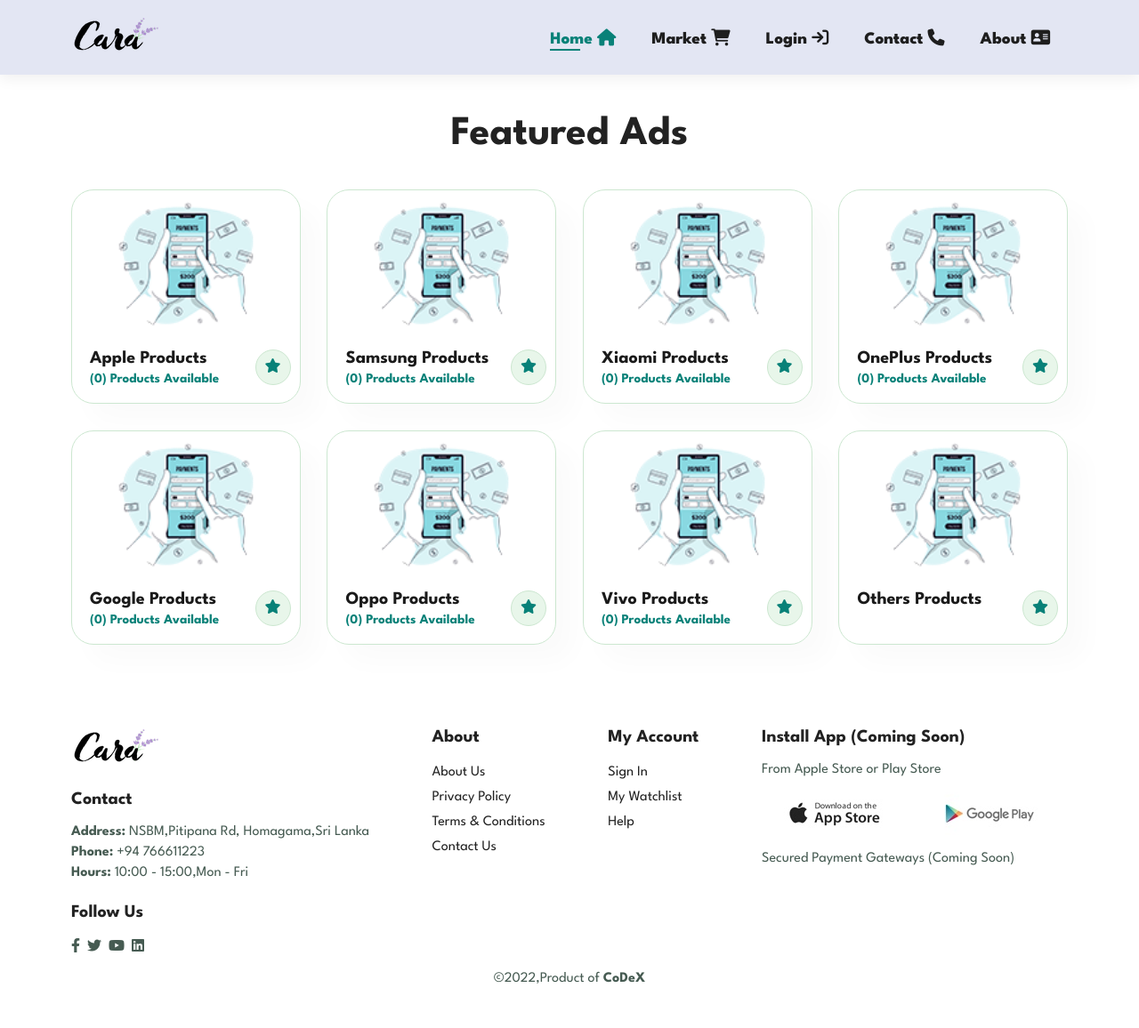
After one commit to sachinNishalka/symfony-mobile-reseller, a Symfony app: template templates/market/index.html.twig in a window 1280 px wide. The commit adds this page. Shown: the whole page at 89% size. Run offline with Twig, Linux system fonts and the light colour scheme; the template is opened without the code that fills it, so the values that code supplies are empty; some libraries are stand-ins or nearby versions.

Commit message:
added the market page

```diff
--- /dev/null
+++ b/templates/frontbase.html.twig
@@ -0,0 +1,86 @@
+<!DOCTYPE html>
+<html lang="en">
+<head>
+    <meta charset="UTF-8">
+    <meta http-equiv="X-UA-Compatible" content="IE=edge">
+    <meta name="viewport" content="width=device-width, initial-scale=1.0">
+    <!-- Custom CSS -->
+    <link rel="stylesheet" href="{{ asset('./styles/frontpage/index.css') }}">
+    <!-- Google Fonts -->
+    <link rel="preconnect" href="https://fonts.googleapis.com"><link rel="preconnect"
+                                                                     href="https://fonts.gstatic.com"
+                                                                     crossorigin>
+    <link href="https://fonts.googleapis.com/css2?family=League+Spartan:wght@100;200;300;400;500;600;700;800;900&display=swap"
+          rel="stylesheet">
+    <!-- FontAwesome -->
+    <link rel="stylesheet" href="https://cdnjs.cloudflare.com/ajax/libs/font-awesome/6.2.1/css/all.min.css">
+    <script src="https://code.jquery.com/jquery-3.6.1.min.js" integrity="sha256-o88AwQnZB+VDvE9tvIXrMQaPlFFSUTR+nldQm1LuPXQ=" crossorigin="anonymous"></script>
+    <title>onlinekade.shop</title>
+</head>
+<body>
+
+<section id="header">
+    <!-- Need to Change -->
+    <a href="#"><img src="{{ asset('./styles/frontpage/img/logo.png') }}" class="logo" alt="Logo"></a>
+    <div>
+        <ul id="navbar">
+            <li><a class="active" href="index.html">Home <i class="fa fa-home" aria-hidden="true"></i></a></li>
+            <li><a href="{{ path('market') }}">Market <i class="fa fa-shopping-cart" aria-hidden="true"></i></a></li>
+            <li><a href="{{ path('app_login') }}">Login <i class="fa fa-sign-in" aria-hidden="true"></i></a></li>
+            <li><a href="contact-us.html">Contact <i class="fa fa-phone" aria-hidden="true"></i></a></li>
+            <li><a href="{{ path('aboutus') }}">About <i class="fa fa-address-card" aria-hidden="true"></i></a></li>
+        </ul>
+    </div>
+</section>
+
+{% block body %}{% endblock %}
+
+<footer class="section-p1">
+    <div class="col">
+        <img class="logo" src="img/logo.png" alt="">
+        <h4>Contact</h4>
+        <p><strong> Address:</strong> NSBM,Pitipana Rd, Homagama,Sri Lanka</p>
+        <p><strong> Phone:</strong> +94 766611223</p>
+        <p><strong> Hours:</strong> 10:00 - 15:00,Mon - Fri</p>
+        <div class="follow">
+            <h4>Follow Us</h4>
+            <div class="icon">
+                <i class="fab fa-facebook-f"></i>
+                <i class="fab fa-twitter"></i>
+                <i class="fab fa-youtube"></i>
+                <i class="fab fa-linkedin"></i>
+            </div>
+        </div>
+    </div>
+    <div class="col">
+        <h4>About</h4>
+        <a href="#">About Us</a>
+        <a href="#">Privacy Policy</a>
+        <a href="#">Terms & Conditions</a>
+        <a href="#">Contact Us</a>
+    </div>
+    <div class="col">
+        <h4>My Account</h4>
+        <a href="#">Sign In</a>
+        <a href="#">My Watchlist</a>
+        <a href="#">Help</a>
+    </div>
+    <div class="col install">
+        <h4>Install App (Coming Soon) </h4>
+        <p>From Apple Store or Play Store</p>
+        <div class=app.jpg"row">
+            <img src="{{ asset('./styles/frontpage/img/pay/app.jpg') }}" alt="">
+            <img src="{{ asset('./styles/frontpage/img/pay/play.jpg') }}" alt="">
+        </div>
+        <p>Secured Payment Gateways (Coming Soon) </p>
+
+    </div>
+    <div class="copyright">
+        <p>©2022,Product of <b>CoDeX</b> </p>
+    </div>
+</footer>
+
+<script src="{{ asset('/styles/frontpage/index.js') }}"></script>
+<script src="https://code.jquery.com/jquery-3.6.1.min.js" integrity="sha256-o88AwQnZB+VDvE9tvIXrMQaPlFFSUTR+nldQm1LuPXQ=" crossorigin="anonymous"></script>
+</body>
+</html>
--- /dev/null
+++ b/templates/market/index.html.twig
@@ -0,0 +1,106 @@
+{% extends 'frontbase.html.twig' %}
+
+
+
+{% block body %}
+
+    <section id="product1" class="section-p1">
+        <h2>Featured Ads</h2>
+
+        <div class="pro-container">
+            <!-- 1 -->
+            <div class="pro">
+                <img src="{{ asset('./styles/frontpage/img/features/f1.png') }}" alt="">
+                <div class="des">
+
+                    <h5>Apple Products</h5>
+
+                    <h4>(0) Products Available</h4>
+                </div>
+                <a href="" class="cart"><i class="fa fa-star" aria-hidden="true"></i></a>
+            </div>
+            <!-- 2 -->
+            <div class="pro">
+                <img src="{{ asset('./styles/frontpage/img/features/f1.png') }}" alt="">
+                <div class="des">
+
+                    <h5>Samsung Products</h5>
+
+                    <h4>(0) Products Available</h4>
+                </div>
+                <a href="" class="cart"><i class="fa fa-star" aria-hidden="true"></i></a>
+            </div>
+            <!-- 3 -->
+            <div class="pro">
+                <img src="{{ asset('./styles/frontpage/img/features/f1.png') }}" alt="">
+                <div class="des">
+
+                    <h5>Xiaomi Products</h5>
+
+                    <h4>(0) Products Available</h4>
+                </div>
+                <a href="" class="cart"><i class="fa fa-star" aria-hidden="true"></i></a>
+            </div>
+            <!-- 4 -->
+            <div class="pro">
+                <img src="{{ asset('./styles/frontpage/img/features/f1.png') }}" alt="">
+                <div class="des">
+
+                    <h5>OnePlus Products</h5>
+
+                    <h4>(0) Products Available</h4>
+                </div>
+                <a href="" class="cart"><i class="fa fa-star" aria-hidden="true"></i></a>
+            </div>
+            <!-- 5 -->
+            <div class="pro">
+                <img src="{{ asset('./styles/frontpage/img/features/f1.png') }}" alt="">
+                <div class="des">
+
+                    <h5>Google Products</h5>
+
+                    <h4>(0) Products Available</h4>
+                </div>
+                <a href="" class="cart"><i class="fa fa-star" aria-hidden="true"></i></a>
+            </div>
+            <!-- 6 -->
+            <div class="pro">
+                <img src="{{ asset('./styles/frontpage/img/features/f1.png') }}" alt="">
+                <div class="des">
+
+                    <h5>Oppo Products</h5>
+
+                    <h4>(0) Products Available</h4>
+                </div>
+                <a href="" class="cart"><i class="fa fa-star" aria-hidden="true"></i></a>
+            </div>
+            <!-- 7 -->
+            <div class="pro">
+                <img src="{{ asset('./styles/frontpage/img/features/f1.png') }}" alt="">
+                <div class="des">
+
+                    <h5>Vivo Products</h5>
+
+                    <h4>(0) Products Available</h4>
+                </div>
+                <a href="" class="cart"><i class="fa fa-star" aria-hidden="true"></i></a>
+            </div>
+            <!-- 8 -->
+            <div class="pro">
+                <img src="{{ asset('./styles/frontpage/img/features/f1.png') }}" alt="">
+                <div class="des">
+
+                    <h5>Others Products</h5>
+
+
+                </div>
+                <a href="" class="cart"><i class="fa fa-star" aria-hidden="true"></i></a>
+            </div>
+        </div>
+
+    </section>
+
+
+
+
+{% endblock %}
```
Also changed, not shown: src/Controller/MarketController.php (added, +21 -0 lines), templates/frontpage.html.twig (+5 -81 lines).
